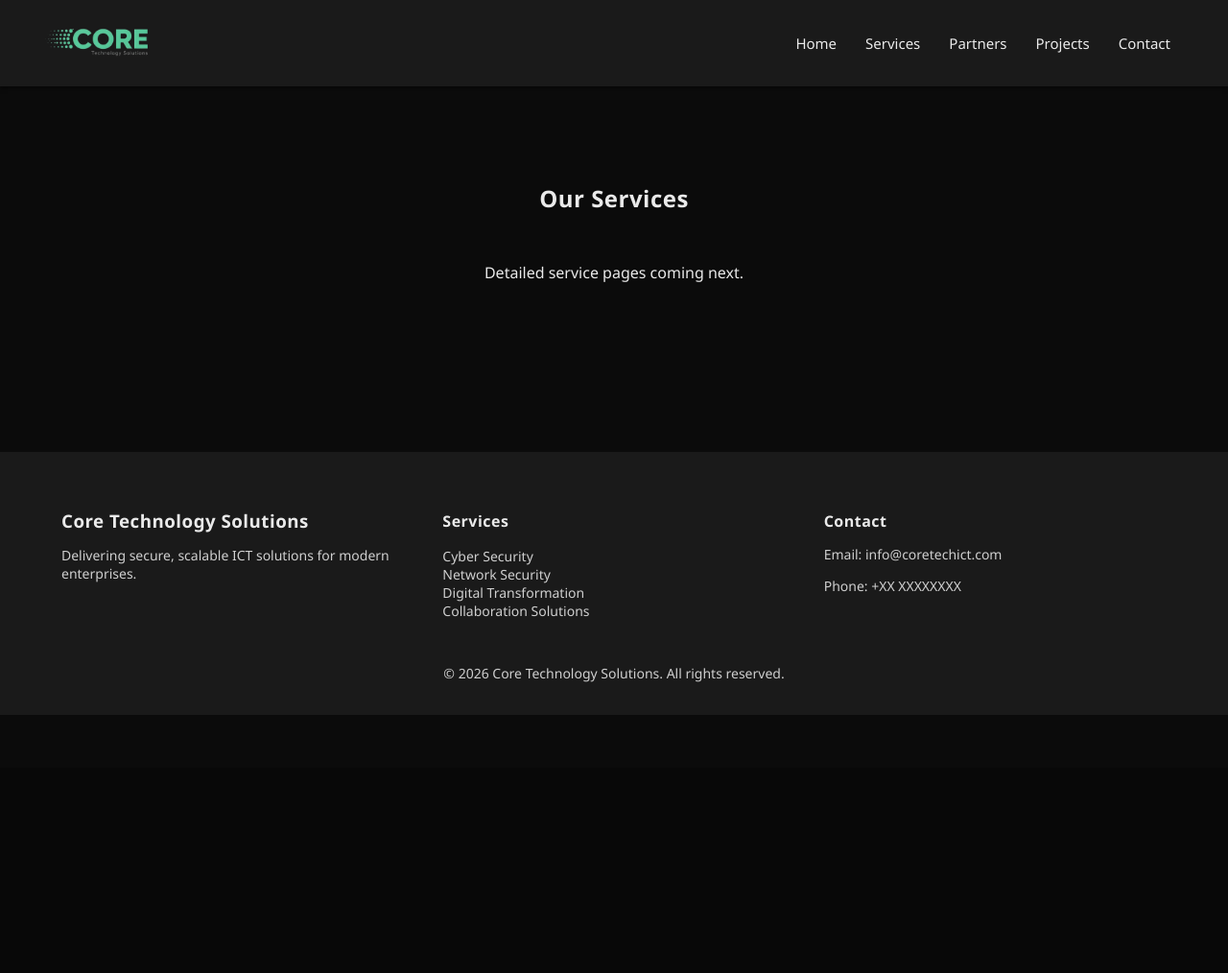
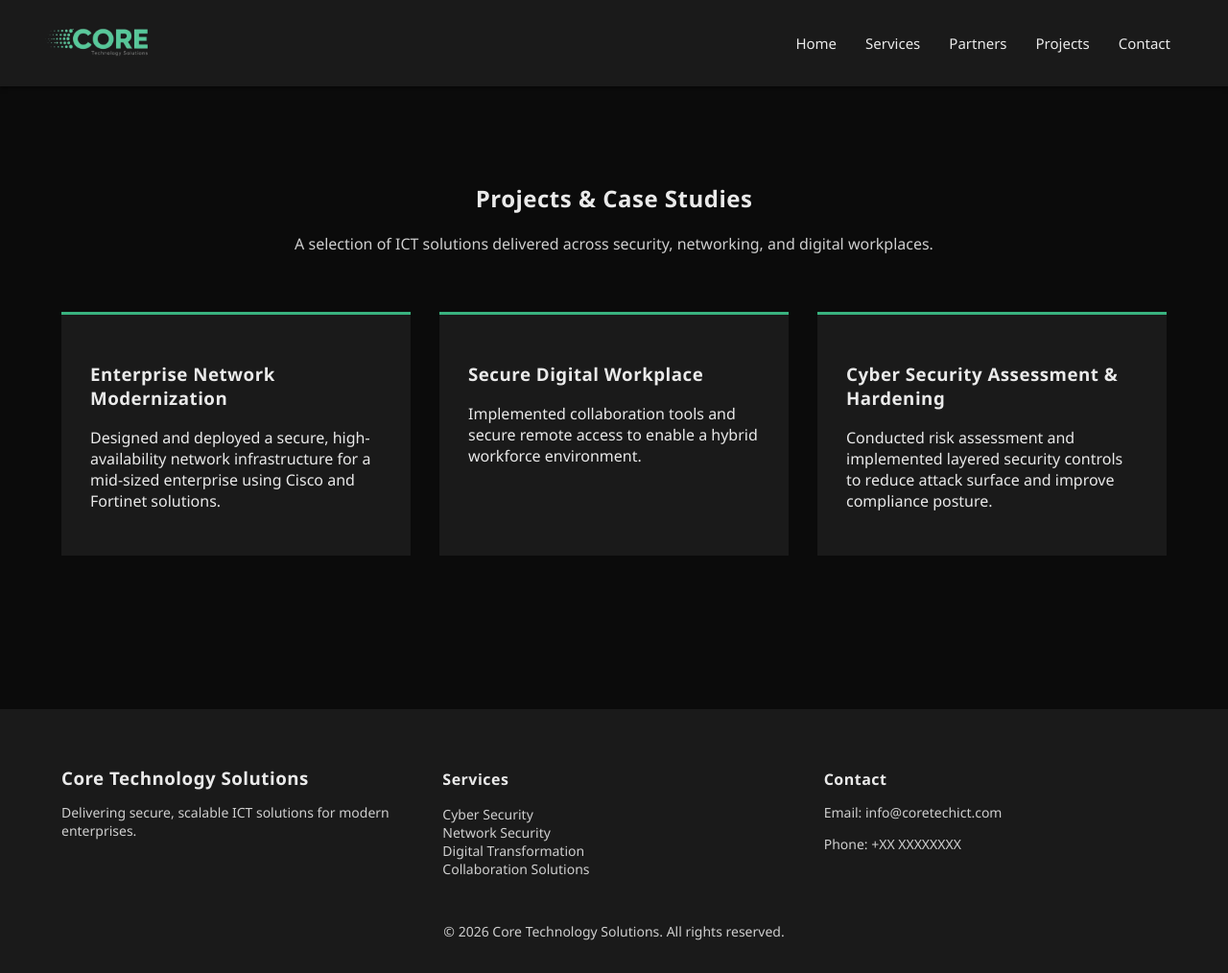
Before and after one commit to anish3464/coretechict, a Django app: page /projects/ in a window 1280 px wide. Shown: the whole page at 96% size. Before the commit the page ends 745 px from the top, so only its background shows below. Run offline with Django 5.2, Linux system fonts and the light colour scheme.

Commit message:
`Added contact form and projects section to website templates and views`

```diff
--- a/backend/backend/settings.py
+++ b/backend/backend/settings.py
@@ -62,6 +62,7 @@ TEMPLATES = [
                 'django.template.context_processors.request',
                 'django.contrib.auth.context_processors.auth',
                 'django.contrib.messages.context_processors.messages',
+                'website.context_processors.site_info'
             ],
         },
     },
--- /dev/null
+++ b/backend/website/context_processors.py
@@ -0,0 +1,4 @@
+def site_info(request):
+    return {
+        'company_name': 'Core Technology Solutions'
+    }
--- /dev/null
+++ b/backend/website/forms.py
@@ -0,0 +1,6 @@
+from django import forms
+
+class ContactForm(forms.Form):
+    name = forms.CharField(max_length=100)
+    email = forms.EmailField()
+    message = forms.CharField(widget=forms.Textarea)
--- a/backend/website/static/css/main.css
+++ b/backend/website/static/css/main.css
@@ -79,7 +79,6 @@ section {
 
 
 .nav-links a {
-  declared: none;
   text-decoration: none;
   color: var(--text-light);
   font-size: 15px;
@@ -242,3 +241,88 @@ section {
   margin-bottom: 10px;
   color: #cfcfcf;
 }
+
+/* PROJECTS SECTION */
+
+.projects {
+  padding: 80px 5%;
+  text-align: center;
+}
+
+.projects-grid {
+  display: grid;
+  grid-template-columns: repeat(3, 1fr);
+  gap: 30px;
+}
+
+.project-card {
+  background-color: var(--black-secondary);
+  padding: 30px;
+  text-align: left;
+  border-top: 3px solid var(--green-primary);
+}
+
+
+
+@media (max-width: 1024px) {
+
+  .hero-content {
+    width: 90%;
+  }
+
+  .services-grid,
+  .projects-grid,
+  .partners-grid {
+    grid-template-columns: repeat(2, 1fr);
+  }
+
+  .footer-container {
+    grid-template-columns: 1fr;
+    text-align: center;
+  }
+}
+
+@media (max-width: 600px) {
+
+  .services-grid,
+  .projects-grid,
+  .partners-grid {
+    grid-template-columns: 1fr;
+  }
+
+  .nav-links {
+    gap: 15px;
+  }
+
+  .hero h1 {
+    font-size: 36px;
+  }
+}
+
+
+
+.contact {
+  padding: 80px 5%;
+  max-width: 700px;
+}
+
+.contact-form p {
+  margin-bottom: 20px;
+}
+
+.contact-form input,
+.contact-form textarea {
+  width: 100%;
+  padding: 10px;
+  background-color: var(--black-secondary);
+  border: 1px solid #333;
+  color: var(--text-light);
+}
+
+.contact-form textarea {
+  min-height: 120px;
+}
+
+.contact-form button {
+  margin-top: 20px;
+}
--- a/backend/website/templates/projects.html
+++ b/backend/website/templates/projects.html
@@ -1,7 +1,37 @@
 {% extends 'base.html' %}
 {% block content %}
-<section class="services-preview">
-    <h2>Our Services</h2>
-    <p style="text-align:center;">Detailed service pages coming next.</p>
+
+<section class="projects">
+    <h2>Projects & Case Studies</h2>
+    <p class="section-intro">
+        A selection of ICT solutions delivered across security, networking, and digital workplaces.
+    </p>
+
+    <div class="projects-grid">
+        <div class="project-card">
+            <h3>Enterprise Network Modernization</h3>
+            <p>
+                Designed and deployed a secure, high-availability network infrastructure
+                for a mid-sized enterprise using Cisco and Fortinet solutions.
+            </p>
+        </div>
+
+        <div class="project-card">
+            <h3>Secure Digital Workplace</h3>
+            <p>
+                Implemented collaboration tools and secure remote access to enable
+                a hybrid workforce environment.
+            </p>
+        </div>
+
+        <div class="project-card">
+            <h3>Cyber Security Assessment & Hardening</h3>
+            <p>
+                Conducted risk assessment and implemented layered security controls
+                to reduce attack surface and improve compliance posture.
+            </p>
+        </div>
+    </div>
 </section>
+
 {% endblock %}
--- a/backend/website/views.py
+++ b/backend/website/views.py
@@ -27,3 +27,9 @@ def collaboration(request):
 
 def digital_transformation(request):
     return render(request, 'services/digital_transformation.html')
+
+from .forms import ContactForm
+
+def contact(request):
+    form = ContactForm()
+    return render(request, 'contact.html', {'form': form})
```
Also changed, not shown: backend/website/templates/contact.html (+12 -3 lines), 1 other file.
